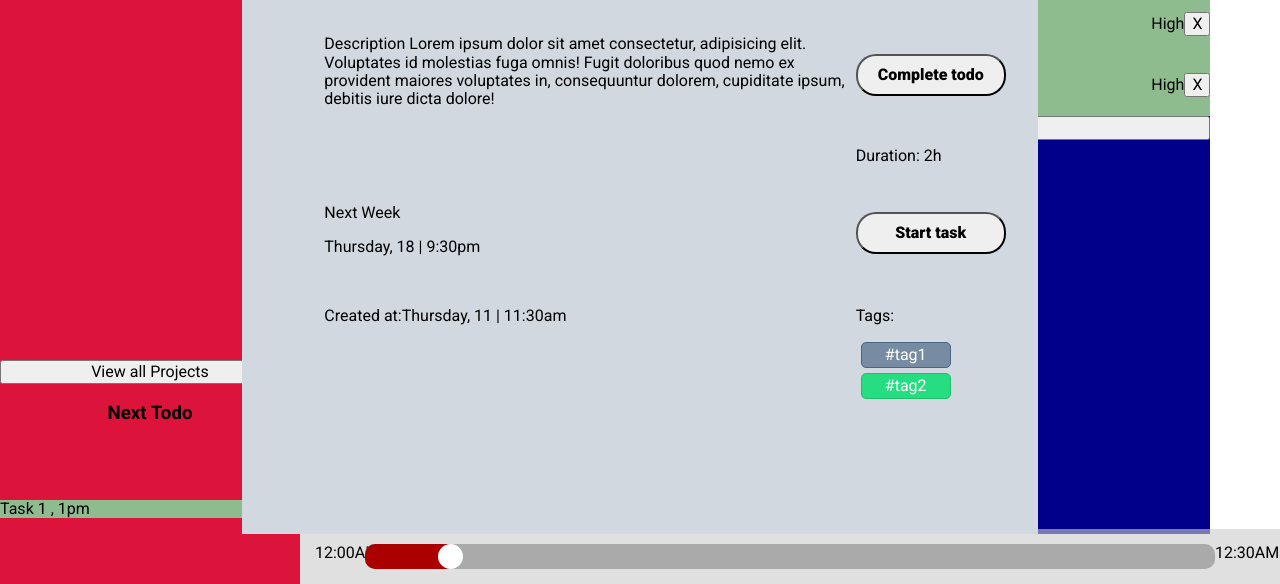
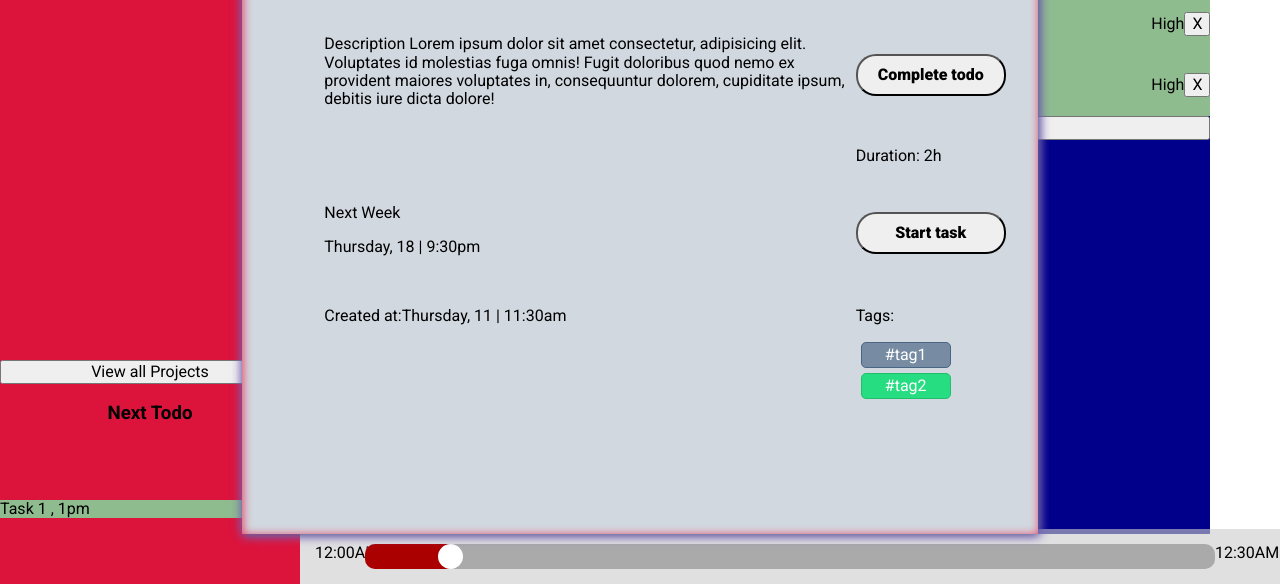
Before and after one commit to uryelah/Microverse-604-todo-list, a website built with webpack: page dist/index.html in a window 1280 px wide. Shown: the part 216-800 px from the top of the page. Built offline with nearby package versions, Linux system fonts and the light colour scheme.

Commit message:
Test box shadows in modal.

```diff
--- a/dist/css/style.css
+++ b/dist/css/style.css
@@ -74,6 +74,12 @@ body {
   color:#fff;
   margin: 5px;
 }
+
+.main-shadow {
+  box-shadow: 1px 1px 10px 0 var(--blue-horizon), 1px 1px 10px 0 var(--lighter-purple), inset 1px 1px 10px 0 var(--desire)   ;
+};
+
+
 /*
 --fusion-red: #fc5c65;
   --desire: #eb3b5a;
--- a/dist/index.html
+++ b/dist/index.html
@@ -11,7 +11,7 @@
 <body>
     <main class="right">
         <!-- MODAL -->
-        <section id="modal" class="modal-container mmodal-closed">
+        <section id="modal" class="modal-container mmodal-closed main-shadow">
             <div id='modal-hide'><span>X</span></div>
 
             <article id="0-todo-open" class="modal-details todo-details">
```
